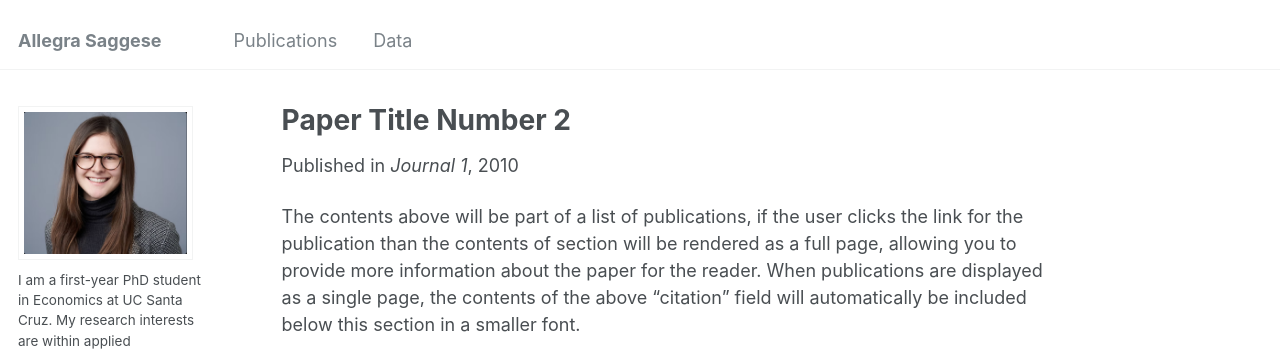
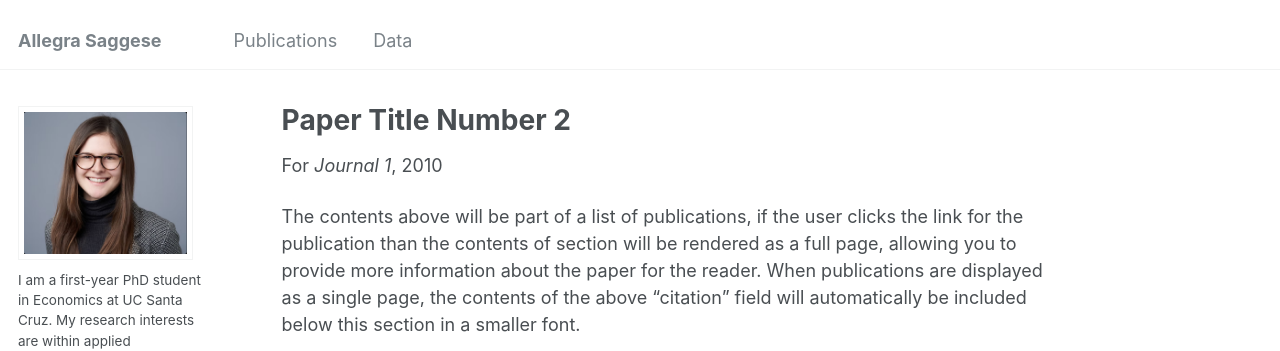
Before and after one commit to allegra-saggese-econ/allegra-saggese-econ.github.io, a Jekyll site: the page built from _publications/2010-10-01-paper-title-number-2.md, in a window 1280 px wide. Shown: the top 351 px of the page. Built offline with Jekyll 4.4.1, drawn with Linux system fonts in a browser that asks for light colours.

Commit message:
Update single.html
change texted from Published in to "for"

```diff
--- a/_layouts/single.html
+++ b/_layouts/single.html
@@ -37,7 +37,7 @@ layout: default
         {% if page.collection == 'teaching' %}
           <p> {{ page.type }}, <i>{{ page.venue }}</i>, {{ page.date | default: "1900-01-01" | date: "%Y" }} </p>
         {% elsif page.venue and page.date %}
-          <p>Published in <i>{{ page.venue }}</i>, {{ page.date | default: "1900-01-01" | date: "%Y" }} </p>
+          <p>For <i>{{ page.venue }}</i>, {{ page.date | default: "1900-01-01" | date: "%Y" }} </p>
         {% elsif page.date %}
           <p class="page__date"><strong><i class="fa fa-fw fa-calendar" aria-hidden="true"></i> {{ site.data.ui-text[site.locale].date_label | default: "Published:" }}</strong> <time datetime="{{ page.date | date_to_xmlschema }}">{{ page.date | default: "1900-01-01" | date: "%B %d, %Y" }}</time></p>
         {% endif %}
```
